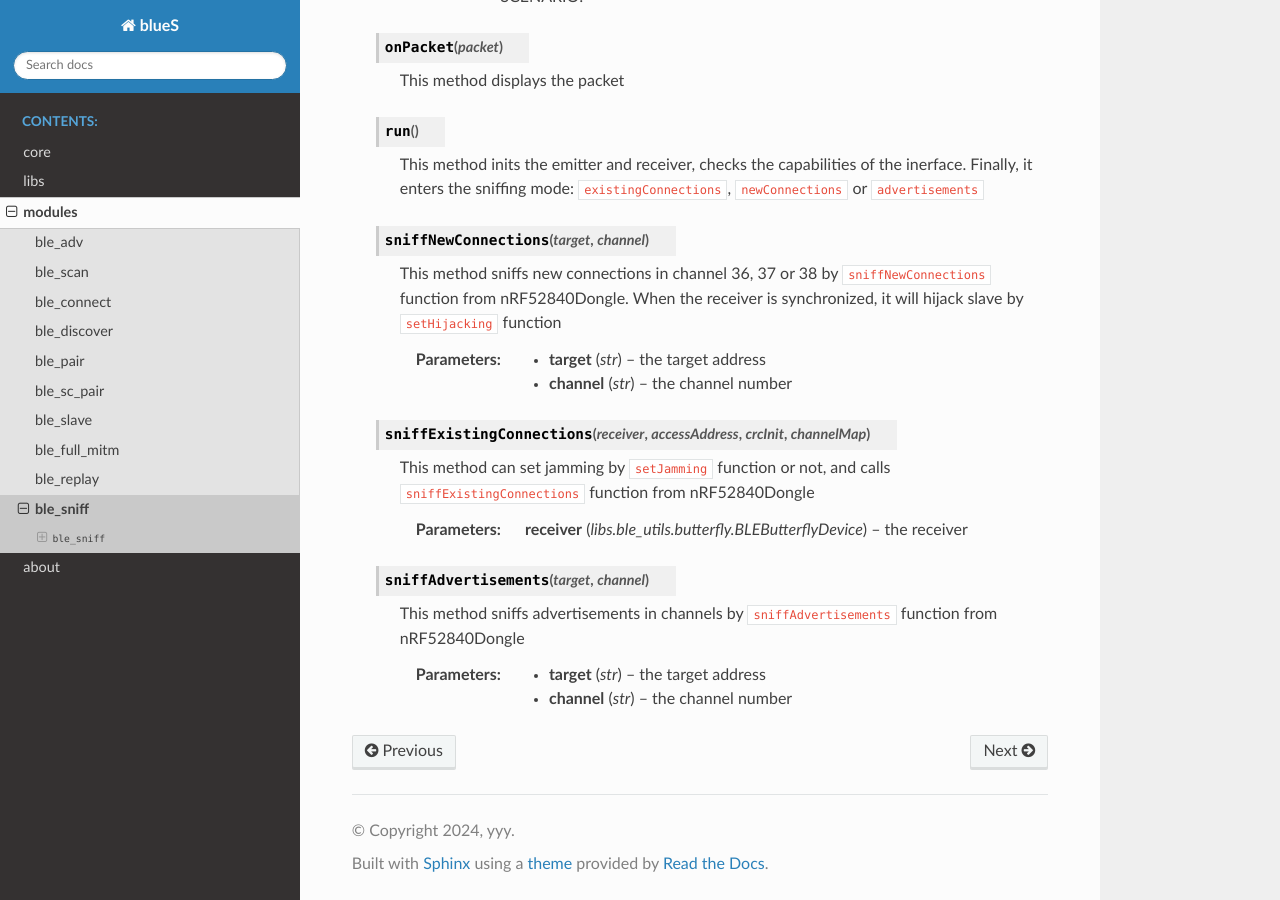
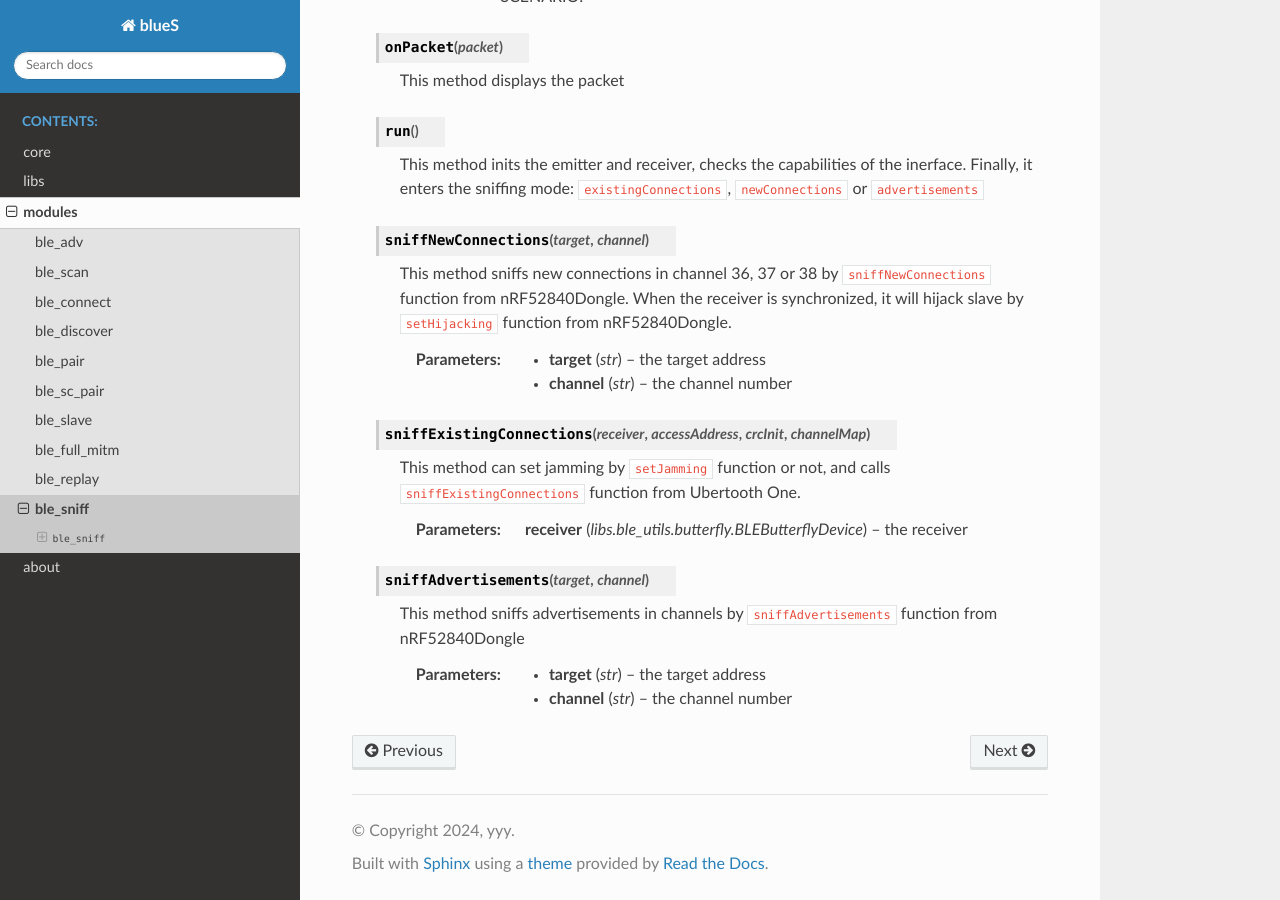
Before and after one commit to yyh12138/blueS-cookbook, a Sphinx documentation site: the page built from source/modules/ble_sniff.rst, in a window 1280 px wide and 900 px high, scrolled down 634 px. Built offline with Sphinx 7.4.7 and the Read the Docs theme 3.1.0, drawn with Linux system fonts in a browser that asks for light colours.

Commit message:
modify ble sniff

```diff
--- a/source/modules/ble_sniff.rst
+++ b/source/modules/ble_sniff.rst
@@ -36,14 +36,14 @@ ble_sniff
     .. py:method:: sniffNewConnections(target, channel)
 
         This method sniffs new connections in channel 36, 37 or 38 by ``sniffNewConnections`` function from nRF52840Dongle.
-        When the receiver is synchronized, it will hijack slave by ``setHijacking`` function
+        When the receiver is synchronized, it will hijack slave by ``setHijacking`` function from nRF52840Dongle.
 
         :param str target: the target address
         :param str channel: the channel number
 
     .. py:method:: sniffExistingConnections(receiver, accessAddress, crcInit, channelMap)
 
-        This method can set jamming by ``setJamming`` function or not, and calls ``sniffExistingConnections`` function from nRF52840Dongle
+        This method can set jamming by ``setJamming`` function or not, and calls ``sniffExistingConnections`` function from Ubertooth One.
 
         :param receiver: the receiver
         :type receiver: libs.ble_utils.butterfly.BLEButterflyDevice
```
